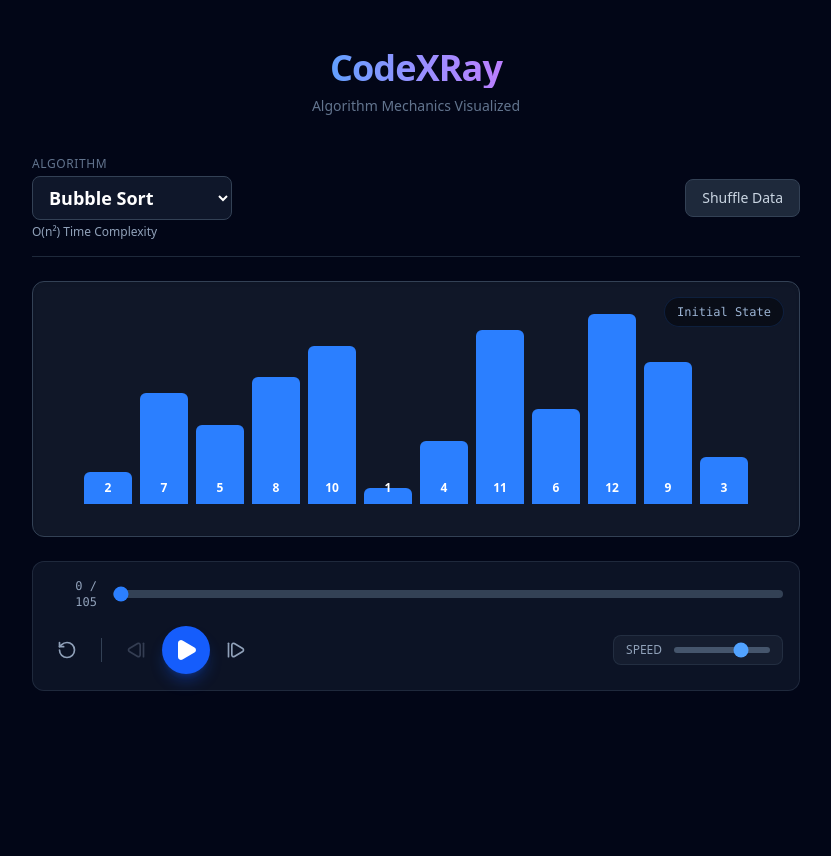
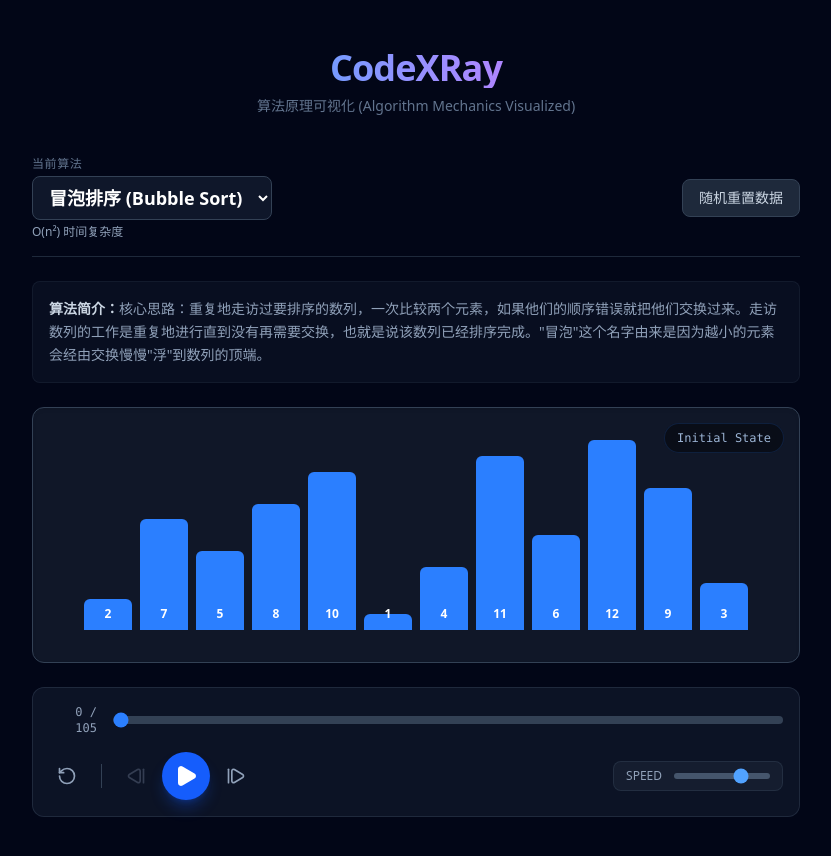
Before and after one commit to ningzio/CodeXRay, a React (Vite) app: page / in a window 1280 px wide. Shown: the top 856 px of the page, without its empty margins (224-1055 px from the left). Before the commit the page ends 800 px from the top, so only its background shows below. Built offline with nearby package versions, Linux system fonts and the light colour scheme.

Commit message:
feat: i18n support and improved quicksort visualization with active range highlight

```diff
--- a/src/App.tsx
+++ b/src/App.tsx
@@ -16,16 +16,18 @@ const generateRandomArray = (length = 10) => {
   return arr;
 };
 
-const ALGORITHMS: Record<string, { name: string; func: AlgorithmGenerator<number[]>; complexity: string }> = {
+const ALGORITHMS: Record<string, { name: string; func: AlgorithmGenerator<number[]>; complexity: string; description: string }> = {
   bubble: {
-    name: 'Bubble Sort',
+    name: '冒泡排序 (Bubble Sort)',
     func: bubbleSort,
     complexity: 'O(n²)',
+    description: '核心思路：重复地走访过要排序的数列，一次比较两个元素，如果他们的顺序错误就把他们交换过来。走访数列的工作是重复地进行直到没有再需要交换，也就是说该数列已经排序完成。"冒泡"这个名字由来是因为越小的元素会经由交换慢慢"浮"到数列的顶端。',
   },
   quick: {
-    name: 'Quick Sort',
+    name: '快速排序 (Quick Sort)',
     func: quickSort,
     complexity: 'O(n log n)',
+    description: '核心思路：通过一趟排序将要排序的数据分割成独立的两部分，其中一部分的所有数据都比另外一部分的所有数据都要小，然后再按此方法对这两部分数据分别进行快速排序，整个排序过程可以递归进行，以达到整个数据变成有序序列。',
   },
 };
 
@@ -56,14 +58,14 @@ function App() {
         <h1 className="text-4xl font-bold bg-gradient-to-r from-blue-400 to-purple-400 bg-clip-text text-transparent tracking-tight">
           CodeXRay
         </h1>
-        <p className="text-slate-500 text-sm">Algorithm Mechanics Visualized</p>
+        <p className="text-slate-500 text-sm">算法原理可视化 (Algorithm Mechanics Visualized)</p>
       </header>
 
       <main className="w-full max-w-3xl space-y-6">
         {/* Top Bar: Algorithm Info & Actions */}
         <div className="flex flex-col sm:flex-row justify-between items-end sm:items-center gap-4 pb-4 border-b border-slate-800">
           <div className="flex flex-col gap-1 w-full sm:w-auto">
-            <label className="text-xs text-slate-500 font-medium uppercase tracking-wider">Algorithm</label>
+            <label className="text-xs text-slate-500 font-medium uppercase tracking-wider">当前算法</label>
             <select
               value={selectedAlgoKey}
               onChange={(e) => setSelectedAlgoKey(e.target.value)}
@@ -75,15 +77,20 @@ function App() {
                 </option>
               ))}
             </select>
-            <p className="text-slate-400 text-xs">{selectedAlgo.complexity} Time Complexity</p>
+            <p className="text-slate-400 text-xs">{selectedAlgo.complexity} 时间复杂度</p>
           </div>
 
           <button
             onClick={handleShuffle}
             className="px-4 py-2 bg-slate-800 hover:bg-slate-700 text-slate-300 text-sm font-medium rounded-lg transition-colors border border-slate-700 whitespace-nowrap"
           >
-            Shuffle Data
+            随机重置数据
           </button>
+        </div>
+
+        {/* Algorithm Description */}
+        <div className="bg-slate-900/50 p-4 rounded-lg border border-slate-800/50 text-sm text-slate-400 leading-relaxed">
+          <p><span className="text-slate-300 font-semibold">算法简介：</span>{selectedAlgo.description}</p>
         </div>
 
         {/* Visualization Area */}
@@ -92,7 +99,7 @@ function App() {
 
           {/* Log Overlay */}
           <div className="absolute top-4 right-4 bg-black/50 backdrop-blur-md text-xs font-mono text-blue-200 px-3 py-1.5 rounded-full border border-blue-500/20 opacity-80">
-            {player.currentStep.log || "Ready"}
+            {player.currentStep.log || "准备就绪"}
           </div>
         </div>
 
--- a/src/modules/Sorting/algorithms/bubbleSort.ts
+++ b/src/modules/Sorting/algorithms/bubbleSort.ts
@@ -7,7 +7,7 @@ export const bubbleSort: AlgorithmGenerator<number[]> = function* (inputArray: n
 
   yield {
     state: [...arr],
-    log: "Starting Bubble Sort...",
+    log: "开始冒泡排序...",
     highlightIndices: [],
     secondaryIndices: []
   };
@@ -17,7 +17,7 @@ export const bubbleSort: AlgorithmGenerator<number[]> = function* (inputArray: n
       // Compare arr[j] and arr[j+1]
       yield {
         state: [...arr],
-        log: `Comparing ${arr[j]} and ${arr[j + 1]}`,
+        log: `比较 ${arr[j]} 和 ${arr[j + 1]}`,
         highlightIndices: [j, j + 1],
         secondaryIndices: [n - i] // Boundary of sorted portion
       };
@@ -28,7 +28,7 @@ export const bubbleSort: AlgorithmGenerator<number[]> = function* (inputArray: n
 
         yield {
           state: [...arr],
-          log: `Swapped ${arr[j]} (was ${arr[j+1]}) and ${arr[j+1]} (was ${arr[j]})`,
+          log: `交换 ${arr[j]} 和 ${arr[j+1]}`,
           highlightIndices: [j, j + 1],
           secondaryIndices: [n - i]
         };
@@ -37,7 +37,7 @@ export const bubbleSort: AlgorithmGenerator<number[]> = function* (inputArray: n
     // Element at n-i-1 is now sorted
     yield {
       state: [...arr],
-      log: `Element ${arr[n - i - 1]} is now in its sorted position`,
+      log: `元素 ${arr[n - i - 1]} 已归位`,
       highlightIndices: [],
       secondaryIndices: [n - i - 1] // Mark as sorted
     };
@@ -45,7 +45,7 @@ export const bubbleSort: AlgorithmGenerator<number[]> = function* (inputArray: n
 
   yield {
     state: [...arr],
-    log: "Sorting completed!",
+    log: "排序完成!",
     highlightIndices: [],
     secondaryIndices: []
   };
--- a/src/modules/Sorting/algorithms/quickSort.ts
+++ b/src/modules/Sorting/algorithms/quickSort.ts
@@ -6,22 +6,34 @@ export const quickSort: AlgorithmGenerator<number[]> = function* (inputArray: nu
 
   yield {
     state: [...arr],
-    log: "Starting Quick Sort...",
+    log: "开始快速排序...",
     highlightIndices: [],
-    secondaryIndices: []
+    secondaryIndices: [],
+    activeRange: [0, n - 1]
   };
 
   yield* _quickSort(arr, 0, n - 1);
 
   yield {
     state: [...arr],
-    log: "Sorting completed!",
+    log: "排序完成!",
     highlightIndices: [],
-    secondaryIndices: []
+    secondaryIndices: [],
+    activeRange: [0, n - 1]
   };
 };
 
 function* _quickSort(arr: number[], low: number, high: number): Generator<AlgorithmStep<number[]>, void, unknown> {
+  if (low <= high) {
+     // Highlight the current active range immediately upon entering recursion
+    yield {
+        state: [...arr],
+        log: `进入递归分区范围: [${low} - ${high}]`,
+        highlightIndices: [],
+        secondaryIndices: [],
+        activeRange: [low, high]
+    };
+
     if (low < high) {
         // Partition the array and get the pivot index
         const pi = yield* partition(arr, low, high);
@@ -29,6 +41,16 @@ function* _quickSort(arr: number[], low: number, high: number): Generator<Algori
         // Recursively sort elements before partition and after partition
         yield* _quickSort(arr, low, pi - 1);
         yield* _quickSort(arr, pi + 1, high);
+    } else {
+        // Base case: Single element is already sorted
+        yield {
+            state: [...arr],
+            log: `范围 [${low}-${high}] 只有一个元素，已有序`,
+            highlightIndices: [low],
+            secondaryIndices: [],
+            activeRange: [low, high]
+        };
+    }
   }
 }
 
@@ -38,18 +60,20 @@ function* partition(arr: number[], low: number, high: number): Generator<Algorit
 
   yield {
     state: [...arr],
-    log: `Partitioning [${low}...${high}] with Pivot ${pivot}`,
+    log: `分区 [${low}...${high}] 基准值(Pivot): ${pivot}`,
     highlightIndices: [high],
-    secondaryIndices: [high] // Pivot indicated by secondary color
+    secondaryIndices: [high], // Pivot indicated by secondary color
+    activeRange: [low, high]
   };
 
   for (let j = low; j < high; j++) {
     // If current element is smaller than the pivot
     yield {
         state: [...arr],
-        log: `Comparing ${arr[j]} < Pivot (${pivot})?`,
+        log: `比较 ${arr[j]} < 基准值 (${pivot})?`,
         highlightIndices: [j, high],
-        secondaryIndices: [high]
+        secondaryIndices: [high],
+        activeRange: [low, high]
     };
 
     if (arr[j] < pivot) {
@@ -60,9 +84,10 @@ function* partition(arr: number[], low: number, high: number): Generator<Algorit
       if (i !== j) {
           yield {
             state: [...arr],
-            log: `Swapped ${arr[i]} and ${arr[j]}`,
+            log: `交换 ${arr[i]} 和 ${arr[j]}`,
             highlightIndices: [i, j],
-            secondaryIndices: [high]
+            secondaryIndices: [high],
+            activeRange: [low, high]
           };
       }
     }
@@ -73,9 +98,10 @@ function* partition(arr: number[], low: number, high: number): Generator<Algorit
 
   yield {
     state: [...arr],
-    log: `Placed Pivot ${pivot} at index ${i + 1}`,
+    log: `基准值 ${pivot} 归位至索引 ${i + 1}`,
     highlightIndices: [i + 1, high],
-    secondaryIndices: [i + 1]
+    secondaryIndices: [i + 1],
+    activeRange: [low, high]
   };
 
   return i + 1;
--- a/src/modules/Sorting/components/SortingVisualizer.tsx
+++ b/src/modules/Sorting/components/SortingVisualizer.tsx
@@ -7,22 +7,37 @@ type SortingVisualizerProps = {
 };
 
 export const SortingVisualizer: React.FC<SortingVisualizerProps> = ({ step }) => {
-  const { state: array, highlightIndices, secondaryIndices } = step;
+  const { state: array, highlightIndices, secondaryIndices, activeRange } = step;
 
   // Calculate max value for height scaling
   const maxVal = Math.max(...array, 1);
 
   return (
-    <div className="flex items-end justify-center gap-2 h-64 w-full bg-slate-800/50 p-8 rounded-xl border border-slate-700 shadow-inner">
+    <div className="flex items-end justify-center gap-2 h-64 w-full bg-slate-800/50 p-8 rounded-xl border border-slate-700 shadow-inner relative overflow-hidden">
+      {/* Active Range Indicator Background (Optional enhancement) */}
+      {activeRange && (
+        <div
+          className="absolute bottom-0 h-1 bg-blue-500/30 transition-all duration-300"
+          style={{
+             left: `calc(2rem + ${activeRange[0] * 3.5}rem)`, // approximate calculation based on gap-2 (0.5rem) + w-12 (3rem)
+             width: `calc(${(activeRange[1] - activeRange[0] + 1) * 3.5}rem - 0.5rem)`
+          }}
+        />
+      )}
+
       <AnimatePresence>
         {array.map((value, index) => {
           const isHighlighted = highlightIndices?.includes(index);
           const isSecondary = secondaryIndices?.includes(index);
 
+          // Check if the element is inside the active range (if activeRange is defined)
+          const isActive = activeRange ? (index >= activeRange[0] && index <= activeRange[1]) : true;
+
           // Determine color based on state
           let bgColor = "bg-blue-500"; // Default
           if (isHighlighted) bgColor = "bg-yellow-500 shadow-[0_0_15px_rgba(234,179,8,0.6)]";
           else if (isSecondary) bgColor = "bg-green-500";
+          else if (!isActive) bgColor = "bg-slate-600 opacity-40"; // Dim inactive elements
 
           return (
             <motion.div
@@ -33,12 +48,18 @@ export const SortingVisualizer: React.FC<SortingVisualizerProps> = ({ step }) =>
                 stiffness: 300,
                 damping: 25
               }}
-              className={`w-12 rounded-t-md ${bgColor} flex items-end justify-center pb-2 text-xs font-bold text-white transition-colors duration-200`}
+              className={`w-12 rounded-t-md ${bgColor} flex items-end justify-center pb-2 text-xs font-bold text-white transition-colors duration-200 relative`}
               style={{
                 height: `${(value / maxVal) * 100}%`
               }}
             >
               {value}
+              {/* Small marker for inactive elements to show they are not in focus */}
+              {!isActive && activeRange && (
+                 <span className="absolute -top-6 text-[10px] text-slate-500 font-mono opacity-0 group-hover:opacity-100 transition-opacity">
+                   Inactive
+                 </span>
+              )}
             </motion.div>
           );
         })}
--- a/src/types.ts
+++ b/src/types.ts
@@ -3,6 +3,7 @@ export type AlgorithmStep<T> = {
   log?: string;
   highlightIndices?: number[]; // Indices of elements to highlight (e.g., actively comparing)
   secondaryIndices?: number[]; // Indices of secondary interest (e.g., sorted partition)
+  activeRange?: [number, number]; // Range [start, end] currently being processed
 };
 
 // The generator function signature
```
Lines whose indentation alone changed are shown as unchanged.
